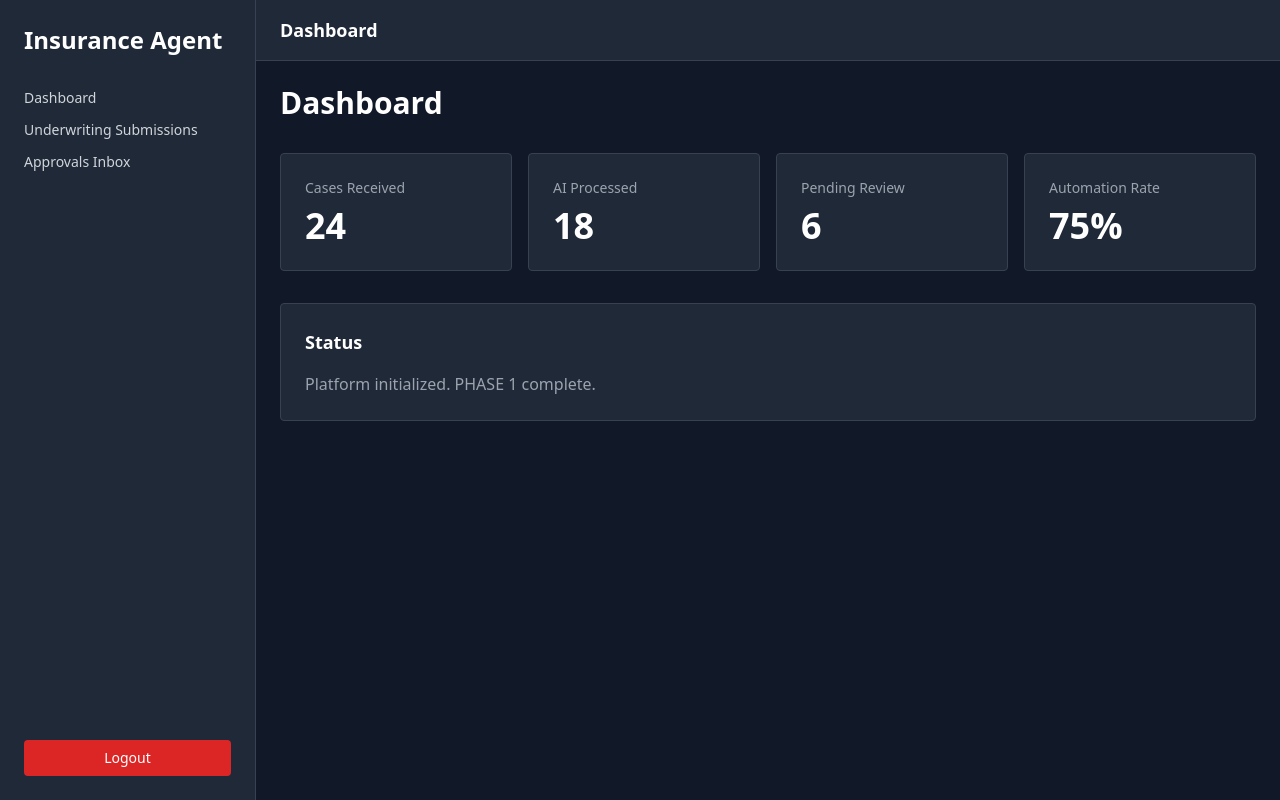
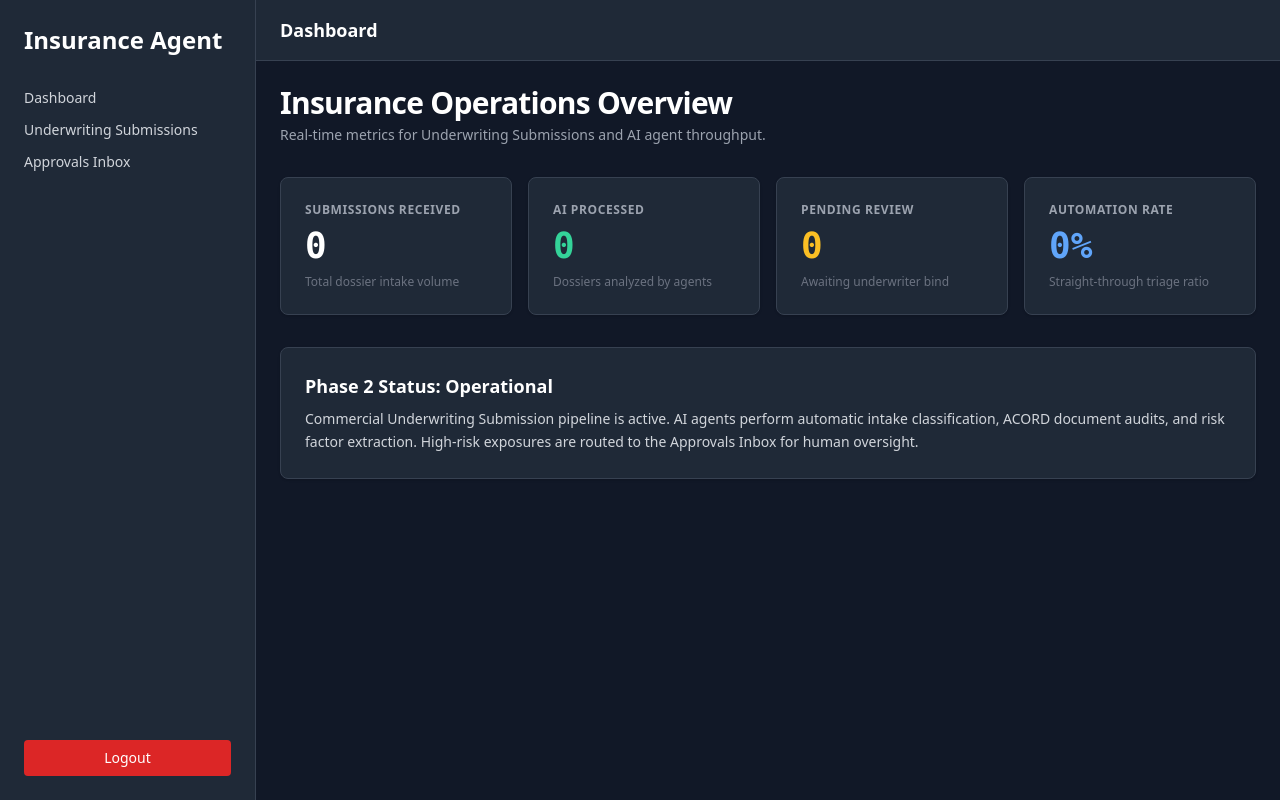
Before and after one commit to kiru6006/insurance-operation-agent, a React (Vite) app in the folder frontend/: page / in a window 1280 px wide. Built offline with nearby package versions, Linux system fonts and the light colour scheme; no server answers; sample sign-in values are in the browser's storage; the HTML template or start-up script is replaced by a standard one.

Commit message:
dashboard: real metrics for submission workflow

```diff
--- a/frontend/src/pages/DashboardPage.tsx
+++ b/frontend/src/pages/DashboardPage.tsx
@@ -1,4 +1,5 @@
 import { useEffect, useState } from 'react'
+import client from '../api/client'
 
 interface DashboardMetrics {
   casesReceived: number
@@ -18,12 +19,8 @@ export default function DashboardPage() {
   useEffect(() => {
     const fetchMetrics = async () => {
       try {
-        setMetrics({
-          casesReceived: 24,
-          aiProcessed: 18,
-          pendingReview: 6,
-          automationRate: 75,
-        })
+        const res = await client.get('/dashboard/metrics')
+        setMetrics(res.data)
       } catch (err) {
         console.error('Failed to fetch metrics', err)
       }
@@ -33,31 +30,40 @@ export default function DashboardPage() {
   }, [])
 
   return (
-    <div>
-      <h1 className="text-3xl font-bold text-white mb-8">Dashboard</h1>
+    <div className="space-y-8">
+      <div>
+        <h1 className="text-3xl font-bold text-white tracking-tight">Insurance Operations Overview</h1>
+        <p className="text-gray-400 text-sm mt-1">Real-time metrics for Underwriting Submissions and AI agent throughput.</p>
+      </div>
 
-      <div className="grid grid-cols-1 sm:grid-cols-2 lg:grid-cols-4 gap-4 mb-8">
-        <div className="bg-gray-800 border border-gray-700 rounded p-6">
-          <div className="text-gray-400 text-sm font-medium">Cases Received</div>
-          <div className="text-4xl font-bold text-white mt-2">{metrics.casesReceived}</div>
+      <div className="grid grid-cols-1 sm:grid-cols-2 lg:grid-cols-4 gap-4">
+        <div className="bg-gray-800 border border-gray-700 rounded-lg p-6 shadow">
+          <div className="text-gray-400 text-xs font-semibold uppercase tracking-wider">Submissions Received</div>
+          <div className="text-4xl font-bold text-white mt-2 font-mono">{metrics.casesReceived}</div>
+          <div className="text-xs text-gray-500 mt-2">Total dossier intake volume</div>
         </div>
-        <div className="bg-gray-800 border border-gray-700 rounded p-6">
-          <div className="text-gray-400 text-sm font-medium">AI Processed</div>
-          <div className="text-4xl font-bold text-white mt-2">{metrics.aiProcessed}</div>
+        <div className="bg-gray-800 border border-gray-700 rounded-lg p-6 shadow">
+          <div className="text-gray-400 text-xs font-semibold uppercase tracking-wider">AI Processed</div>
+          <div className="text-4xl font-bold text-emerald-400 mt-2 font-mono">{metrics.aiProcessed}</div>
+          <div className="text-xs text-gray-500 mt-2">Dossiers analyzed by agents</div>
         </div>
-        <div className="bg-gray-800 border border-gray-700 rounded p-6">
-          <div className="text-gray-400 text-sm font-medium">Pending Review</div>
-          <div className="text-4xl font-bold text-white mt-2">{metrics.pendingReview}</div>
+        <div className="bg-gray-800 border border-gray-700 rounded-lg p-6 shadow">
+          <div className="text-gray-400 text-xs font-semibold uppercase tracking-wider">Pending Review</div>
+          <div className="text-4xl font-bold text-amber-400 mt-2 font-mono">{metrics.pendingReview}</div>
+          <div className="text-xs text-gray-500 mt-2">Awaiting underwriter bind</div>
         </div>
-        <div className="bg-gray-800 border border-gray-700 rounded p-6">
-          <div className="text-gray-400 text-sm font-medium">Automation Rate</div>
-          <div className="text-4xl font-bold text-white mt-2">{metrics.automationRate}%</div>
+        <div className="bg-gray-800 border border-gray-700 rounded-lg p-6 shadow">
+          <div className="text-gray-400 text-xs font-semibold uppercase tracking-wider">Automation Rate</div>
+          <div className="text-4xl font-bold text-blue-400 mt-2 font-mono">{metrics.automationRate}%</div>
+          <div className="text-xs text-gray-500 mt-2">Straight-through triage ratio</div>
         </div>
       </div>
 
-      <div className="bg-gray-800 border border-gray-700 rounded p-6">
-        <h2 className="text-lg font-semibold text-white mb-4">Status</h2>
-        <p className="text-gray-400">Platform initialized. PHASE 1 complete.</p>
+      <div className="bg-gray-800 border border-gray-700 rounded-lg p-6 shadow">
+        <h2 className="text-lg font-semibold text-white mb-2">Phase 2 Status: Operational</h2>
+        <p className="text-gray-300 text-sm leading-relaxed">
+          Commercial Underwriting Submission pipeline is active. AI agents perform automatic intake classification, ACORD document audits, and risk factor extraction. High-risk exposures are routed to the Approvals Inbox for human oversight.
+        </p>
       </div>
     </div>
   )
```
Also changed, not shown: 1 other file (tests, documents, lock files or other folders).
